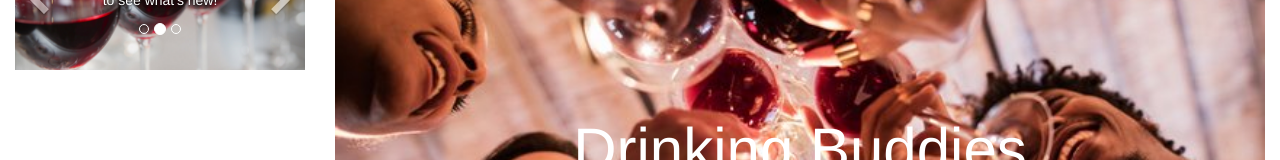
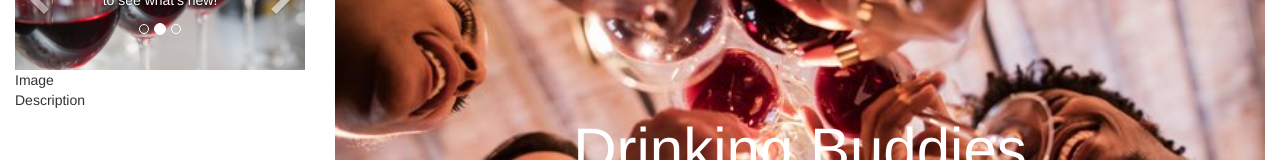
Before and after one commit to jss530/frontpage, a React (Create React App) app: page / in a window 1280 px wide. Shown: the part 210-370 px from the top of the page. Built offline with nearby package versions, Linux system fonts and the light colour scheme.

Commit message:
Built initial Winelist structure

```diff
--- a/src/components/Sidebar.js
+++ b/src/components/Sidebar.js
@@ -4,6 +4,7 @@ import sparkling from '../details/img/sparkling.jpg';
 import redWine from '../details/img/reds.jpg';
 import tours from '../details/img/Wine-tour.jpg';
 import './Sidebar.css';
+import Winelist from './Winelist';
 
 class Sidebar extends React.Component {
   render() {
@@ -33,6 +34,7 @@ class Sidebar extends React.Component {
             </Carousel.Caption>
           </Carousel.Item>
         </Carousel>
+        <Winelist/>
       </div>
     );
   };
--- a/src/components/Winelist.js
+++ b/src/components/Winelist.js
@@ -0,0 +1,21 @@
+import React from 'react';
+import burgundy from '../details/img/burgundy.jpg';
+import reisling from '../details/img/reisling.jpg';
+import pinot from '../details/img/pinot.jpg';
+import { Grid, Row, Col, Image } from 'react-bootstrap';
+
+
+class Winelist extends React.Component {
+  render() {
+    return (
+      <Grid fluid={true}>
+        <Row>
+          <Col> Image </Col>
+          <Col> Description </Col>
+        </Row>
+      </Grid>
+    )
+  }
+};
+
+export default Winelist;
```
